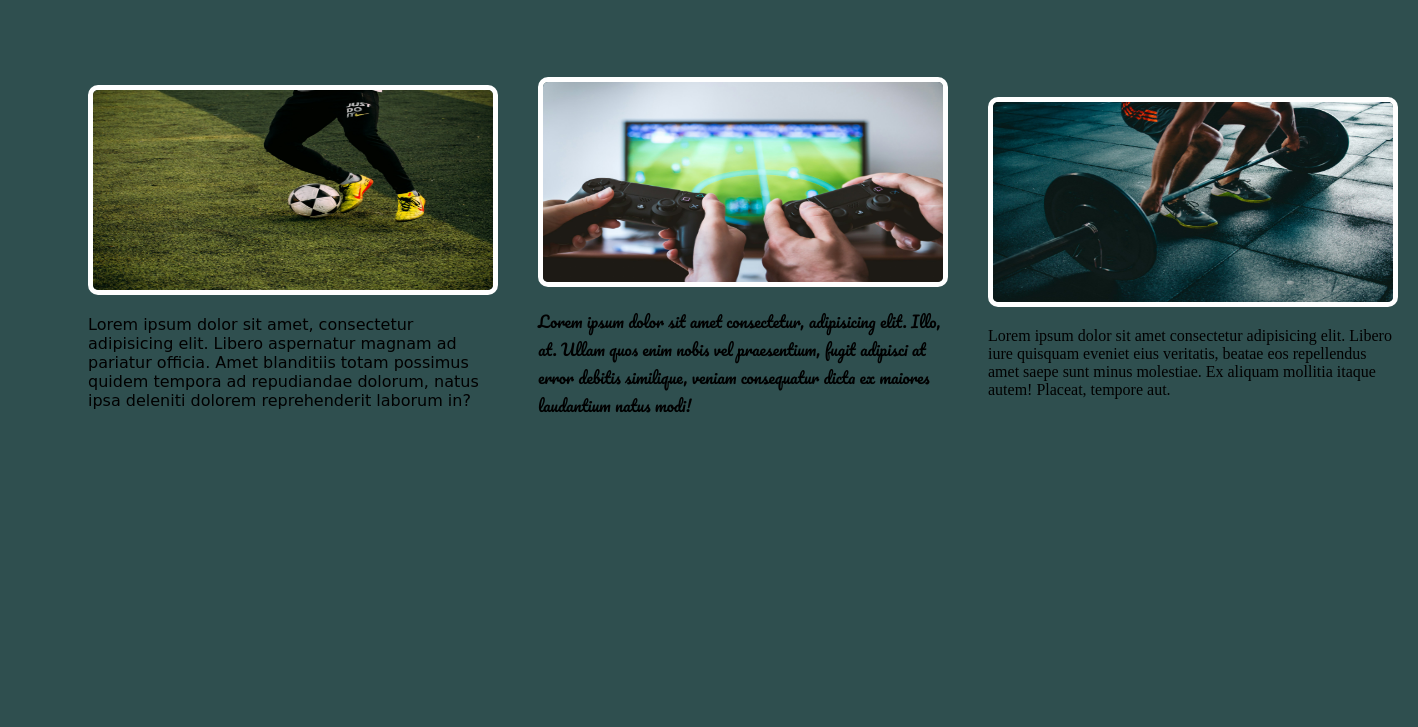
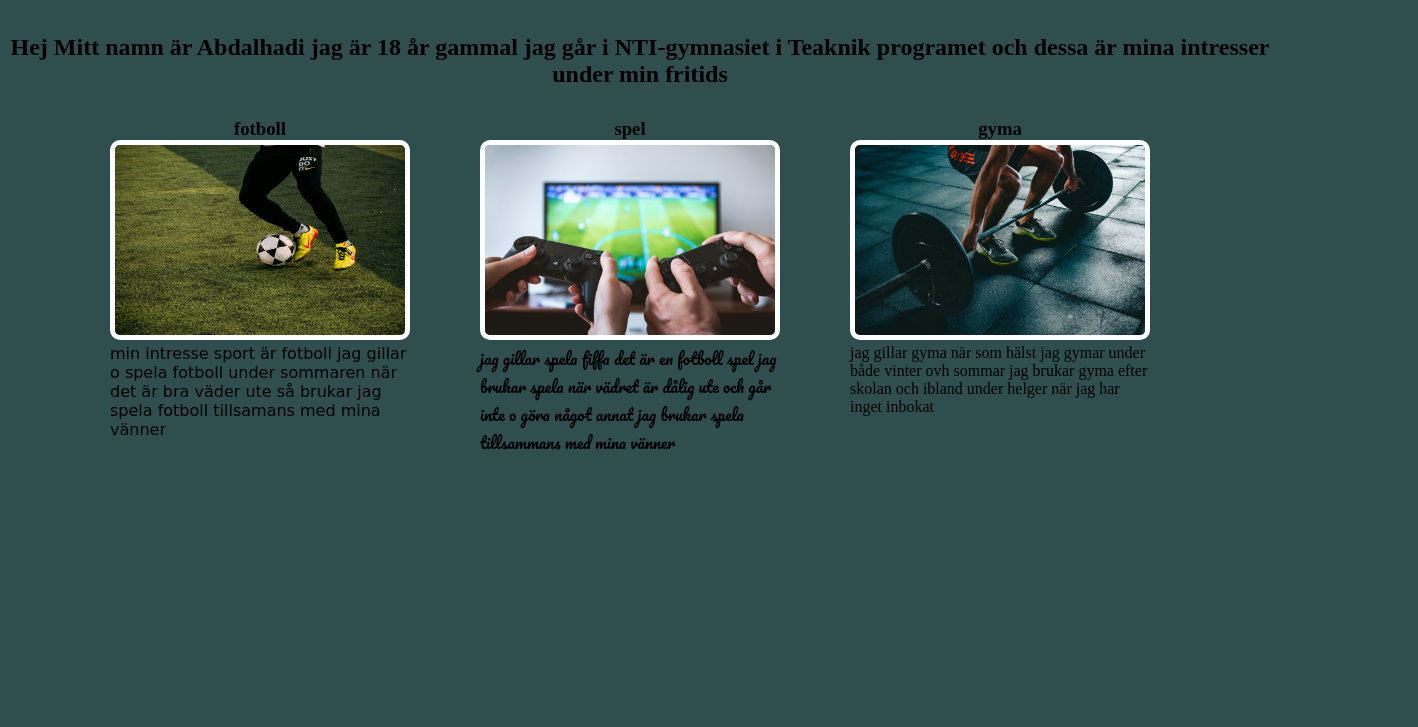
Before and after one commit to TE23B-WEUWEB01/te23b-webb1-Abdalhadi299, a plain HTML site: page kapittel-4/portfolio/index.html in a window 1280 px wide. Shown: the part 73-800 px from the top of the page, 1418 px wide, since content can reach past the window. Drawn offline with Linux system fonts and the light colour scheme; a web font is replaced by a local one.

Commit message:
jag är klar

```diff
--- a/kapittel-4/portfolio/index.html
+++ b/kapittel-4/portfolio/index.html
@@ -1,27 +1,37 @@
 <!DOCTYPE html>
 <html lang="Sv">
+
 <head>
     <meta charset="UTF-8">
     <meta name="viewport" content="width=device-width, initial-scale=1.0">
     <title>Abdalhadi</title>
     <link rel="stylesheet" href="style.css">
 </head>
+
 <body>
     <h1>mina fritids intresse</h1>
+    <h2>Hej Mitt namn är Abdalhadi jag är 18 år gammal jag går i NTI-gymnasiet i Teaknik programet och dessa är mina intresser under min fritids</h2>
     <div class="kontainer">
         <div class="box">
+            <h3>fotboll</h3>
             <img src="./bilder/amr-taha-mOV7-tlhFPY-unsplash (1).jpg" alt="">
-            <p class="funnel">Lorem ipsum dolor sit amet, consectetur adipisicing elit. Libero aspernatur magnam ad pariatur officia. Amet blanditiis totam possimus quidem tempora ad repudiandae dolorum, natus ipsa deleniti dolorem reprehenderit laborum in?</p></div>
+            <p class="funnel">min intresse sport är fotboll jag gillar o spela fotboll under sommaren när det är bra väder ute så brukar jag spela fotboll tillsamans med mina vänner </p>
+        </div>
 
-        <div class="box"> <img src="./bilder/jeshoots-com-eCktzGjC-iU-unsplash (1).jpg" alt="">
-            <p class="Pacifico">Lorem ipsum dolor sit amet consectetur, adipisicing elit. Illo, at. Ullam quos enim nobis vel praesentium, fugit adipisci at error debitis similique, veniam consequatur dicta ex maiores laudantium natus modi!</p></div>
+        <div class="box">
+            <h3>spel</h3> <img src="./bilder/jeshoots-com-eCktzGjC-iU-unsplash (1).jpg" alt="">
+            <p class="Pacifico">jag gillar spela fiffa det är en fotboll spel jag brukar spela när vädret är dålig ute och går inte o göra något annat jag brukar spela tillsammans med mina vänner </p>
+        </div>
 
-        <div class="box"><img src="./bilder/victor-freitas-WvDYdXDzkhs-unsplash (1).jpg" alt="">
-            <p>Lorem ipsum dolor sit amet consectetur adipisicing elit. Libero iure quisquam eveniet eius veritatis, beatae eos repellendus amet saepe sunt minus molestiae. Ex aliquam mollitia itaque autem! Placeat, tempore aut.</p>
+        <div class="box">
+            <h3>gyma</h3><img src="./bilder/victor-freitas-WvDYdXDzkhs-unsplash (1).jpg" alt="">
+            <p>jag gillar gyma när som hälst jag gymar under både vinter ovh sommar jag brukar gyma efter skolan och ibland under helger när jag har inget inbokat
+            </p>
         </div>
     </div>
 
 
 
 </body>
+
 </html>
--- a/kapittel-4/portfolio/style.css
+++ b/kapittel-4/portfolio/style.css
@@ -1,11 +1,28 @@
 
 @import url('https://fonts.googleapis.com/css2?family=Edu+AU+VIC+WA+NT+Pre:wght@400..700&family=Funnel+Display:wght@300..800&family=Pacifico&display=swap');
+
+/* Enkel CSS-reset */
+html {
+    box-sizing: border-box;
+}
+*, *:before, *:after {
+    box-sizing: inherit;
+}
+body, h1, h2, h3, h4, h5, h6, p, ul {
+    margin: 0;
+    padding: 0;
+}
+
 .box{
     margin-bottom: 30px;
     gap: 20px;
     border-radius: 10px;
     padding: 20px;
     margin: auto;
+    height: 200px;
+ margin-left: 30px;
+ padding-bottom: 20px;
+
 
 }
 
@@ -18,7 +35,7 @@ body{
     display: flex;
     margin: 10px;
     width: 800px;
-    padding: 50px;
+    padding: 0 50px;
     border-radius: 10px;
 
 
@@ -33,14 +50,21 @@ body{
 
 h1{
     text-align: center;
+    margin-bottom: 50px;
+    margin-top: 20px;
+
 
 
 }
 h2{
+    text-align: center;
 
 }
+h3 {
+    text-align: center;
+}
 img{
-    width: 400px;
+    width: 300px;
     border-radius: 10px;
     height: 200px;
     border: 5px solid #fff;
```
